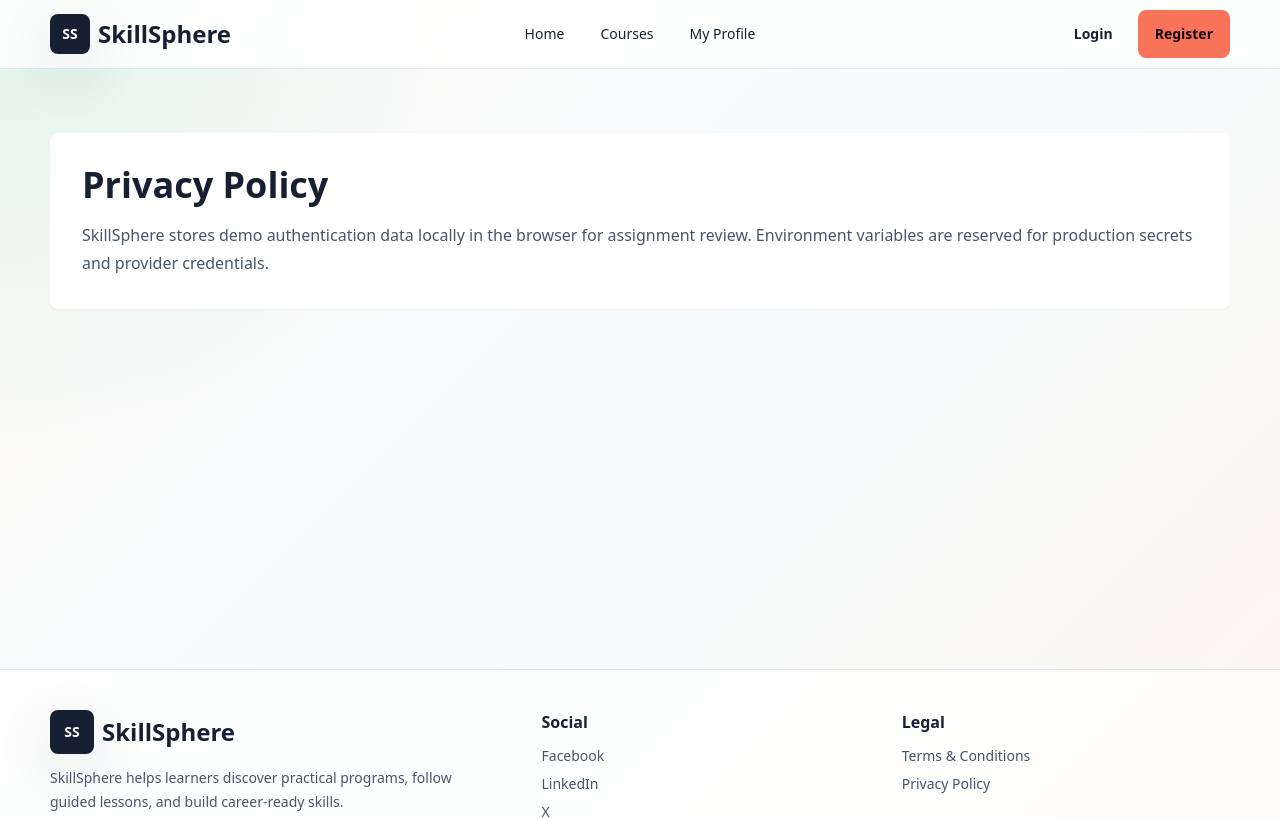
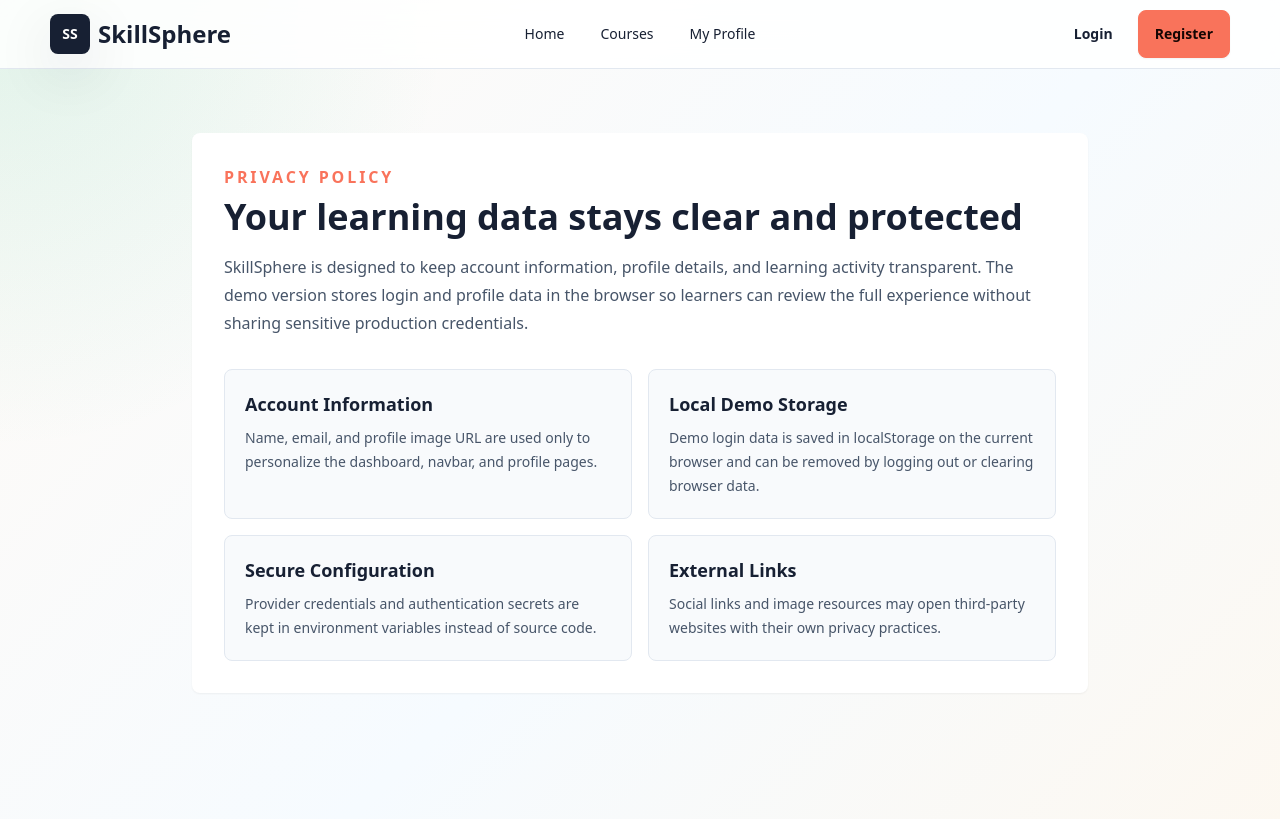
Before and after one commit to aminur167/skillsphere-online-learning-platform, a Next.js app: page /privacy in a window 1280 px wide. Shown: the top 819 px of the page. Built offline with nearby package versions, Linux system fonts and the light colour scheme.

Commit message:
feat: improve demo login and privacy page

```diff
--- a/app/login/page.jsx
+++ b/app/login/page.jsx
@@ -42,7 +42,7 @@ function LoginForm() {
           </label>
           <label className="form-control">
             <span className="label-text font-semibold">Password</span>
-            <input className="input input-bordered bg-white" type="password" value={password} onChange={(e) => setPassword(e.target.value)} required />
+            <input className="input input-bordered bg-white" type="password" minLength={6} value={password} onChange={(e) => setPassword(e.target.value)} required />
           </label>
           <button className="btn btn-primary">Login</button>
         </form>
--- a/app/my-profile/page.jsx
+++ b/app/my-profile/page.jsx
@@ -3,6 +3,16 @@
 import Link from "next/link";
 import { ProtectedRoute } from "@/components/ProtectedRoute";
 import { useAuth } from "@/lib/auth-context";
+
+function getInitials(name) {
+  return name
+    .split(" ")
+    .filter(Boolean)
+    .slice(0, 2)
+    .map((part) => part[0])
+    .join("")
+    .toUpperCase();
+}
 
 export default function MyProfilePage() {
   const { user } = useAuth();
@@ -14,7 +24,13 @@ export default function MyProfilePage() {
           {user && (
             <>
               <div className="relative mx-auto h-32 w-32 overflow-hidden rounded-full ring ring-primary ring-offset-4">
-                <img src={user.photoURL} alt={user.name} className="h-full w-full object-cover" />
+                {user.photoURL ? (
+                  <img src={user.photoURL} alt={user.name} className="h-full w-full object-cover" />
+                ) : (
+                  <div className="flex h-full w-full items-center justify-center bg-ink text-3xl font-black text-white">
+                    {getInitials(user.name)}
+                  </div>
+                )}
               </div>
               <h1 className="mt-6 text-4xl font-black text-ink">{user.name}</h1>
               <p className="mt-2 text-slate-600">{user.email}</p>
--- a/app/privacy/page.jsx
+++ b/app/privacy/page.jsx
@@ -1,13 +1,42 @@
 export default function PrivacyPage() {
   return (
     <section className="section-shell py-16">
-      <div className="rounded-lg bg-white p-8 shadow-sm">
-        <h1 className="text-4xl font-black text-ink">Privacy Policy</h1>
+      <div className="mx-auto max-w-4xl rounded-lg bg-white p-8 shadow-sm">
+        <p className="font-bold uppercase tracking-[0.18em] text-primary">Privacy Policy</p>
+        <h1 className="mt-2 text-4xl font-black text-ink">Your learning data stays clear and protected</h1>
         <p className="mt-4 leading-7 text-slate-600">
-          SkillSphere stores demo authentication data locally in the browser for assignment review. Environment
-          variables are reserved for production secrets and provider credentials.
+          SkillSphere is designed to keep account information, profile details, and learning activity transparent.
+          The demo version stores login and profile data in the browser so learners can review the full experience
+          without sharing sensitive production credentials.
         </p>
+        <div className="mt-8 grid gap-4 md:grid-cols-2">
+          <PolicyCard
+            title="Account Information"
+            description="Name, email, and profile image URL are used only to personalize the dashboard, navbar, and profile pages."
+          />
+          <PolicyCard
+            title="Local Demo Storage"
+            description="Demo login data is saved in localStorage on the current browser and can be removed by logging out or clearing browser data."
+          />
+          <PolicyCard
+            title="Secure Configuration"
+            description="Provider credentials and authentication secrets are kept in environment variables instead of source code."
+          />
+          <PolicyCard
+            title="External Links"
+            description="Social links and image resources may open third-party websites with their own privacy practices."
+          />
+        </div>
       </div>
     </section>
   );
 }
+
+function PolicyCard({ title, description }) {
+  return (
+    <article className="rounded-lg border border-slate-200 bg-slate-50 p-5">
+      <h2 className="text-lg font-black text-ink">{title}</h2>
+      <p className="mt-2 text-sm leading-6 text-slate-600">{description}</p>
+    </article>
+  );
+}
--- a/components/Navbar.jsx
+++ b/components/Navbar.jsx
@@ -9,6 +9,16 @@ const links = [
   { href: "/courses", label: "Courses" },
   { href: "/my-profile", label: "My Profile" }
 ];
+
+function getInitials(name) {
+  return name
+    .split(" ")
+    .filter(Boolean)
+    .slice(0, 2)
+    .map((part) => part[0])
+    .join("")
+    .toUpperCase();
+}
 
 export function Navbar() {
   const pathname = usePathname();
@@ -50,14 +60,16 @@ export function Navbar() {
           {loading ? (
             <span className="loading loading-spinner loading-sm" />
           ) : user ? (
-            <>
-              <div className="avatar">
-                <div className="relative h-10 w-10 overflow-hidden rounded-full ring ring-primary ring-offset-2">
-                  <img src={user.photoURL} alt={user.name} className="h-full w-full object-cover" />
-                </div>
+            <div className="flex items-center gap-3">
+              <div className="hidden text-right sm:block">
+                <p className="text-sm font-black leading-none text-ink">{user.name}</p>
+                <p className="mt-1 text-xs font-semibold text-slate-500">Premium Learner</p>
+              </div>
+              <div className="flex h-11 w-11 items-center justify-center rounded-full bg-ink text-sm font-black text-white ring-2 ring-primary ring-offset-2">
+                {getInitials(user.name)}
               </div>
               <button onClick={logout} className="btn btn-outline btn-primary">Logout</button>
-            </>
+            </div>
           ) : (
             <>
               <Link href="/login" className="btn btn-ghost">Login</Link>
--- a/lib/auth-context.jsx
+++ b/lib/auth-context.jsx
@@ -17,6 +17,15 @@ function saveUsers(users) {
   window.localStorage.setItem(USERS_KEY, JSON.stringify(users));
 }
 
+function buildNameFromEmail(email) {
+  return email
+    .split("@")[0]
+    .split(/[._-]/)
+    .filter(Boolean)
+    .map((part) => part.charAt(0).toUpperCase() + part.slice(1))
+    .join(" ") || "SkillSphere Learner";
+}
+
 export function AuthProvider({ children }) {
   const [user, setUser] = useState(null);
   const [loading, setLoading] = useState(true);
@@ -31,12 +40,19 @@ export function AuthProvider({ children }) {
     user,
     loading,
     login(email, password) {
-      const found = getStoredUsers().find((item) => item.email === email && item.password === password);
-      if (!found) {
-        toast.error("Invalid email or password");
+      const normalizedEmail = email.trim().toLowerCase();
+      if (!normalizedEmail.endsWith("@gmail.com") || password.length < 6) {
+        toast.error("Use a valid Gmail and at least 6 characters password");
         return false;
       }
-      const nextUser = { name: found.name, email: found.email, photoURL: found.photoURL };
+      const users = getStoredUsers();
+      const found = users.find((item) => item.email.toLowerCase() === normalizedEmail);
+      const nextUser = found
+        ? { name: found.name, email: found.email, photoURL: found.photoURL }
+        : { name: buildNameFromEmail(normalizedEmail), email: normalizedEmail, photoURL: "" };
+      if (!found) {
+        saveUsers([...users, { ...nextUser, password }]);
+      }
       setUser(nextUser);
       window.localStorage.setItem(CURRENT_USER_KEY, JSON.stringify(nextUser));
       toast.success("Login successful");
@@ -54,9 +70,9 @@ export function AuthProvider({ children }) {
     },
     googleLogin() {
       const nextUser = {
-        name: "Google Learner",
-        email: "google.learner@skillsphere.dev",
-        photoURL: "https://api.dicebear.com/9.x/initials/svg?seed=Google%20Learner"
+        name: "Aminur Islam",
+        email: "aminurhstu23@gmail.com",
+        photoURL: ""
       };
       setUser(nextUser);
       window.localStorage.setItem(CURRENT_USER_KEY, JSON.stringify(nextUser));
```
